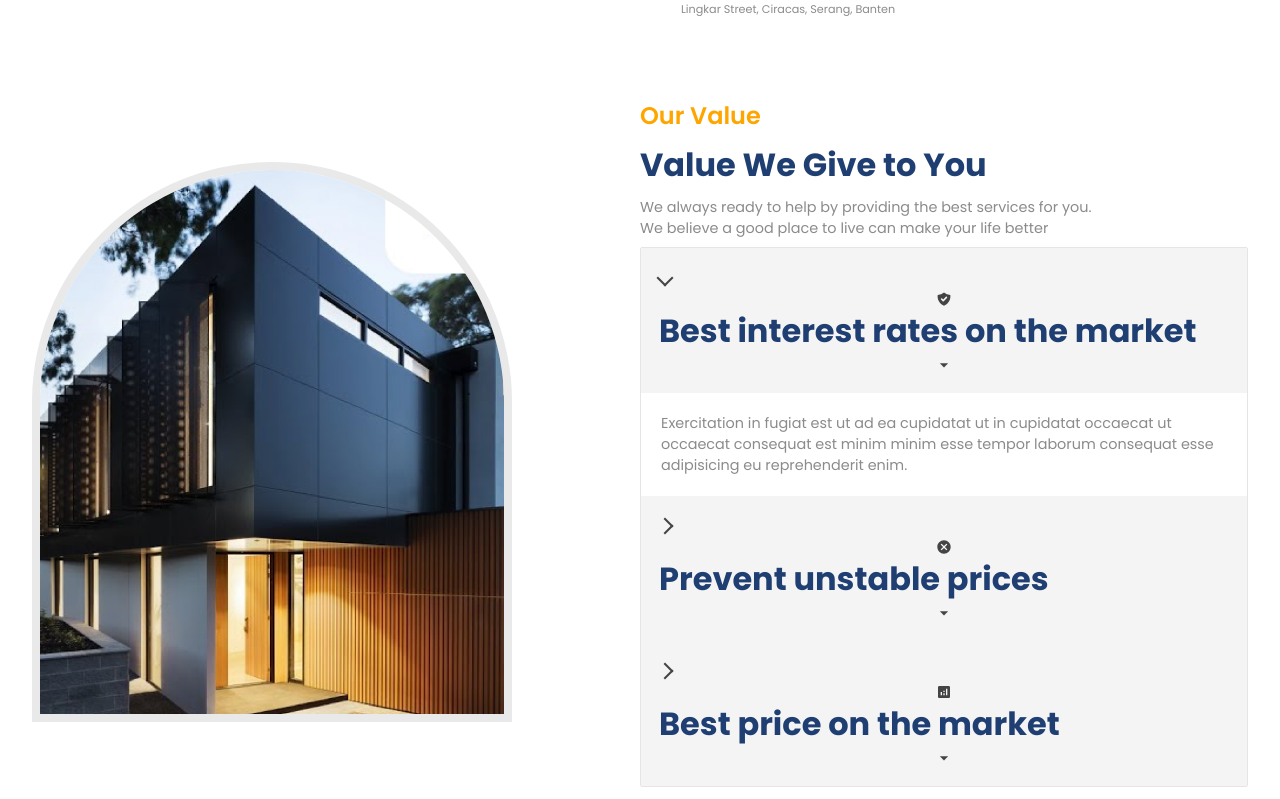
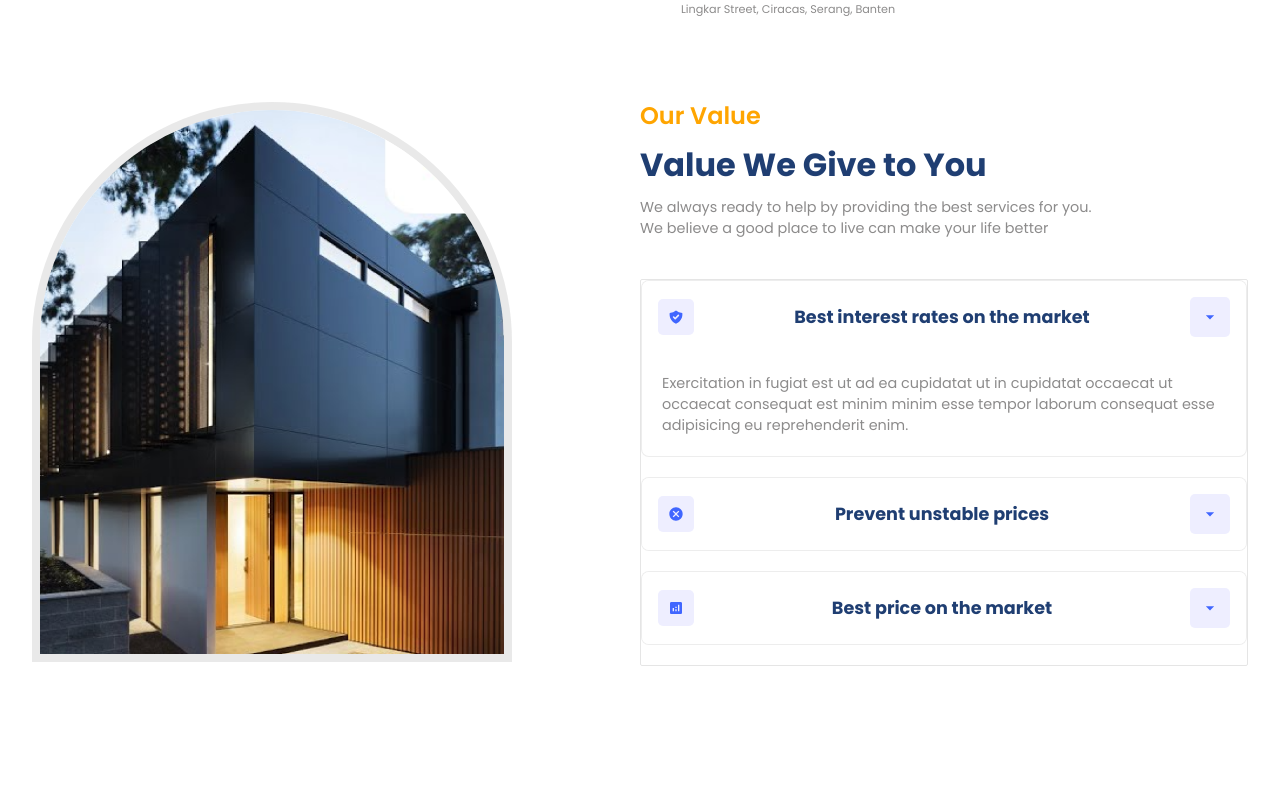
Before and after one commit to noahnoahnoahtran/Web_Dev, a React (Create React App) app in the folder Website/8_real_estate/: page / in a window 1280 px wide. Shown: the part 1381-2180 px from the top of the page. After the commit the page ends 2079 px from the top, so only its background shows below. Built offline with nearby package versions, Linux system fonts and the light colour scheme.

Commit message:
style(value): add styling to accordion

```diff
--- a/Website/8_real_estate/src/components/Value/Value.css
+++ b/Website/8_real_estate/src/components/Value/Value.css
@@ -8,3 +8,32 @@
 .v-right {
   gap: 0.5rem;
 }
+.accordion {
+  margin-top: 2rem;
+  border: none;
+}
+.accordionItem {
+  background: white;
+  border: 0.8px solid rgba(128, 128, 128, 0.143);
+  border-radius: 8px;
+  overflow: hidden;
+  margin-bottom: 20px;
+}
+.accordionButton {
+  background: white;
+  padding: 1rem;
+  width: 100%;
+  justify-content: space-between;
+  cursor: pointer;
+}
+.icon {
+  padding: 10px;
+  background: #eeeeff;
+  border-radius: 5px;
+}
+.icon svg {
+  fill: var(--blue);
+}
+.accordionButton .primaryText {
+  font-size: 1.1rem;
+}
--- a/Website/8_real_estate/src/components/Value/Value.jsx
+++ b/Website/8_real_estate/src/components/Value/Value.jsx
@@ -40,7 +40,7 @@ function Value() {
               return (
                 <AccordionItem className="accordionItem" key={i} uuid={i}>
                   <AccordionItemHeading>
-                    <AccordionItemButton>
+                    <AccordionItemButton className="flexCenter accordionButton">
                       <div className="flexCenter icon">{item.icon}</div>
                       <span className="primaryText">{item.heading}</span>
                       <div className="flexCenter icon">
```
